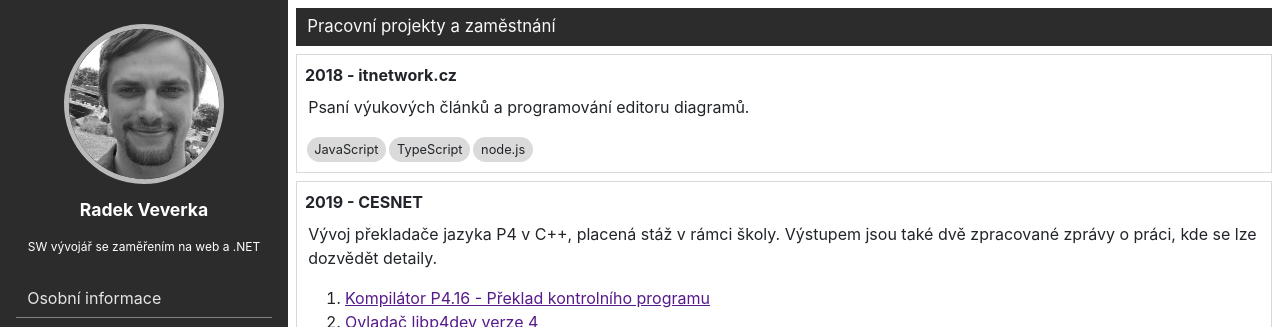
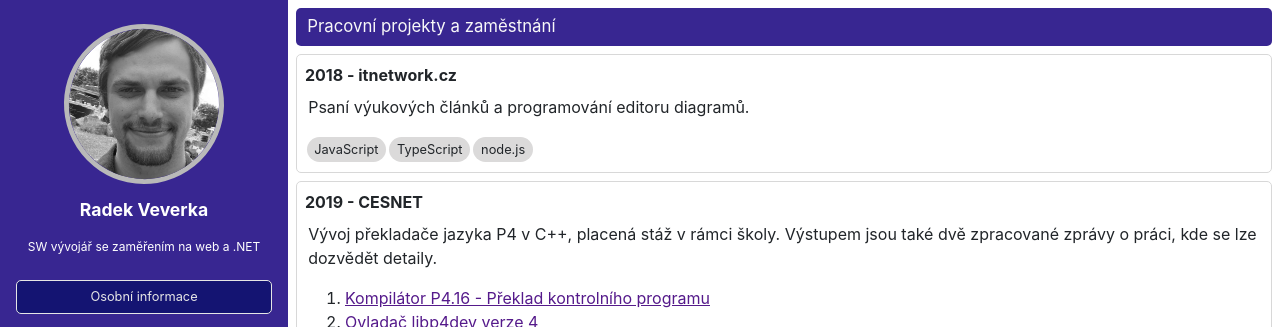
Before and after one commit to radverg/radverg.github.io, a website: page cv/index.html in a window 1280 px wide. Shown: the top 327 px of the page. Drawn offline with nearby package versions, Linux system fonts and the light colour scheme.

Commit message:
redesing

```diff
--- a/cv/cv.css
+++ b/cv/cv.css
@@ -22,7 +22,7 @@
 }
 
 :root {
-    --side-panel-color: rgb(44, 44, 44);
+    --side-panel-color: rgb(56, 38, 145);
 
     /* List items */
 
@@ -32,7 +32,7 @@
 body {
     margin: 0; /* 1 */
     font-family: -apple-system, BlinkMacSystemFont, "Segoe UI", Roboto, "Helvetica Neue", Arial, sans-serif, "Apple Color Emoji", "Segoe UI Emoji", "Segoe UI Symbol";
-    font-size: 1rem;
+    font-size: 16px;
     font-weight: normal;
     line-height: 1.5;
     color: #212529;
@@ -70,6 +70,7 @@ img.portrait {
 h2 {
     font-size: 100%;
     border-bottom: 1px solid gray;
+    border-radius: 5px;
     padding: 0.4rem 0.7rem;margin-top: 0;
     margin-bottom: .5rem;
     font-weight: normal;
@@ -109,6 +110,10 @@ main {
 
 .side-container h2 {
     color: rgb(230, 230, 230);
+    border: 1px solid;
+    text-align: center;
+    background-color: rgb(20, 20, 114);
+    font-size: 80%;
 }
 
 .side-container a {
@@ -166,6 +171,7 @@ dt.icon-container i {
 
 article {
     border: 1px solid rgb(216, 216, 216);
+    border-radius: 5px;
     padding: 0.5em;
     margin-bottom: 0.5rem;
 }
```
